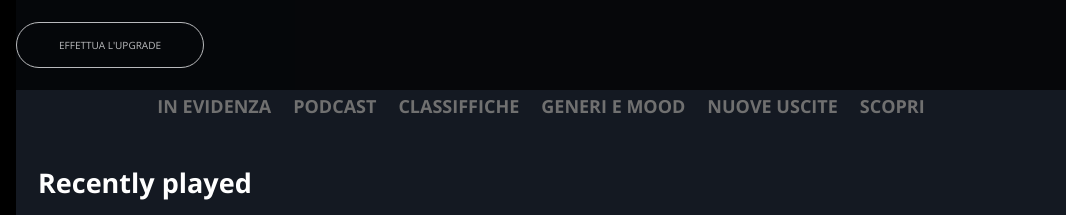
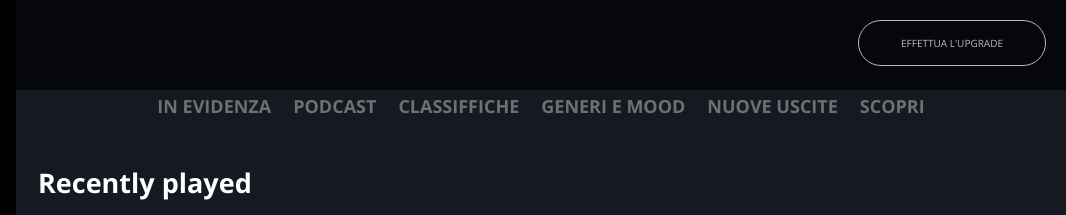
Before and after one commit to AndreaPotenza3/html-css-spotifyweb, a plain HTML site: page index.html in a window 1280 px wide. Shown: the top 215 px of the page, 214-1280 px from the left. Drawn offline with nearby package versions, Linux system fonts and the light colour scheme.

Commit message:
hover upgrade

```diff
--- a/css/app.css
+++ b/css/app.css
@@ -326,17 +326,18 @@ img {
     font-size: 18px;
     overflow: auto;
     position: relative;
-
 }
 
 .upper__menu {
-    margin-top: 94px;
     color: var(--menu-font-color);
     display: flex;
     justify-content: center;
     gap: 22px;
     flex-wrap: wrap;
+    margin-top: 94px;
 }
+
+
 
 .upper__menu a {
     background-color: transparent;
@@ -408,7 +409,8 @@ img {
     top: 0;
     right: 0;
     width: 100%;
-    padding-top: 30px;
+    padding-top: 20px;
+    padding-right: 20px;
 }
 
 .upgrade__btn {
@@ -421,8 +423,15 @@ img {
     font-size: 10px;
 }
 
+.upgrade__btn:hover {
+    transform: scale(1.1);
+}
+
 .upgrade__cont {
-    margin-right: auto;
+    display: flex;
+    justify-content: flex-end
+    padding 20px;
+
 }
 
 
```
